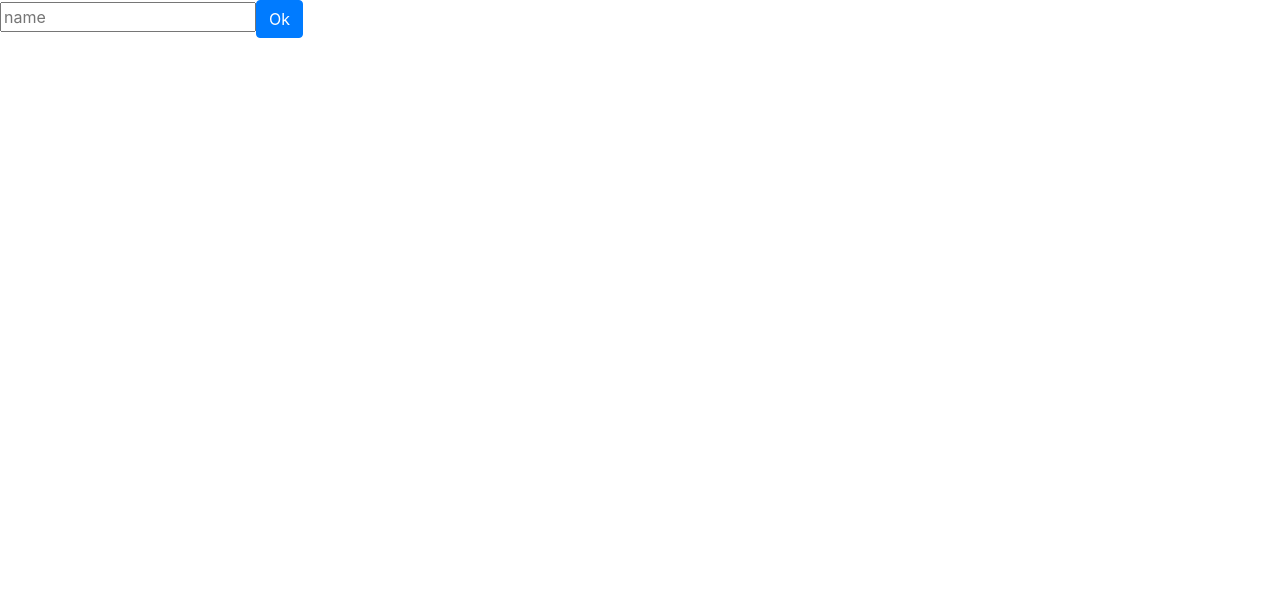
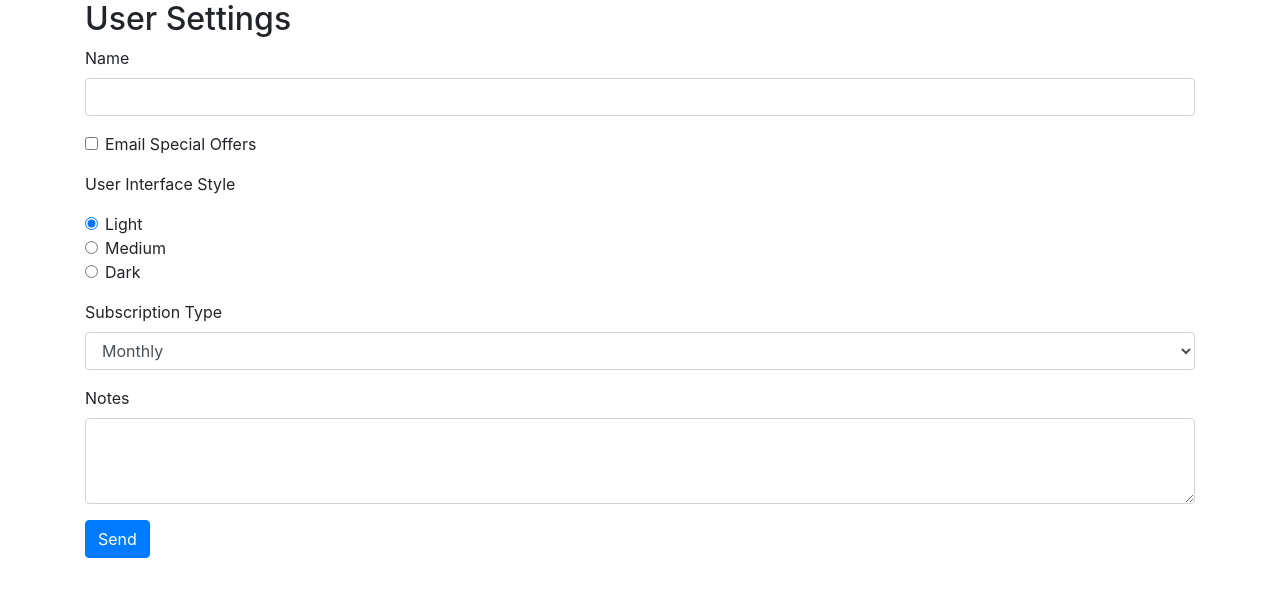
Before and after one commit to santoshkarpe/ps-demo, an Angular app: page / in a window 1280 px wide. Shown: the top 596 px of the page. Built offline with nearby package versions, Linux system fonts and the light colour scheme.

Commit message:
Added form

```diff
--- a/src/app/user-seting-form/user-seting-form.component.html
+++ b/src/app/user-seting-form/user-seting-form.component.html
@@ -1,4 +1,59 @@
-<form>
-  <input placeholder="name"/>
-  <button class="btn btn-primary">Ok</button>
-</form>
+<div class="container">
+  <h2>User Settings</h2>
+  <form>
+    <div class="form-group">
+      <label for="name">Name</label>
+      <input id="name" name="name" class="form-control" />
+    </div>
+
+    <div class="form-check form-group">
+      <input class="form-check-input" type="checkbox"
+              id="emailOffers" name="emailOffers">
+      <label class="form-check-label" for="emailOffers">
+        Email Special Offers
+      </label>
+    </div>
+
+    <p>User Interface Style</p>
+      <div class="form-group">
+        <div class="form-check">
+          <input class="form-check-input" type="radio" name="interfaceStyle"
+                 id="lightInterface" value="light" checked>
+          <label class="form-check-label" for="lightInterface">
+            Light
+          </label>
+        </div>
+        <div class="form-check">
+          <input class="form-check-input" type="radio" name="interfaceStyle"
+                 id="mediumInterface" value="medium">
+          <label class="form-check-label" for="mediumInterface">
+            Medium
+          </label>
+        </div>
+        <div class="form-check">
+          <input class="form-check-input" type="radio" name="interfaceStyle"
+                  id="darkInterface" value="dark">
+          <label class="form-check-label" for="darkInterface">
+            Dark
+          </label>
+        </div>
+      </div>
+
+      <div class="form-group">
+        <label for="subscriptionType">Subscription Type</label>
+        <select class="form-control" id="subscriptionType">
+          <option>Monthly</option>
+          <option>Annual</option>
+          <option>Lifetime</option>
+        </select>
+      </div>
+
+      <div class="form-group">
+        <label for="notes">Notes</label>
+        <textarea id="notes" name="notes" class="form-control"
+                  rows="3"></textarea>
+      </div>
+
+    <button class="btn btn-primary">Send</button>
+  </form>
+</div>
```
